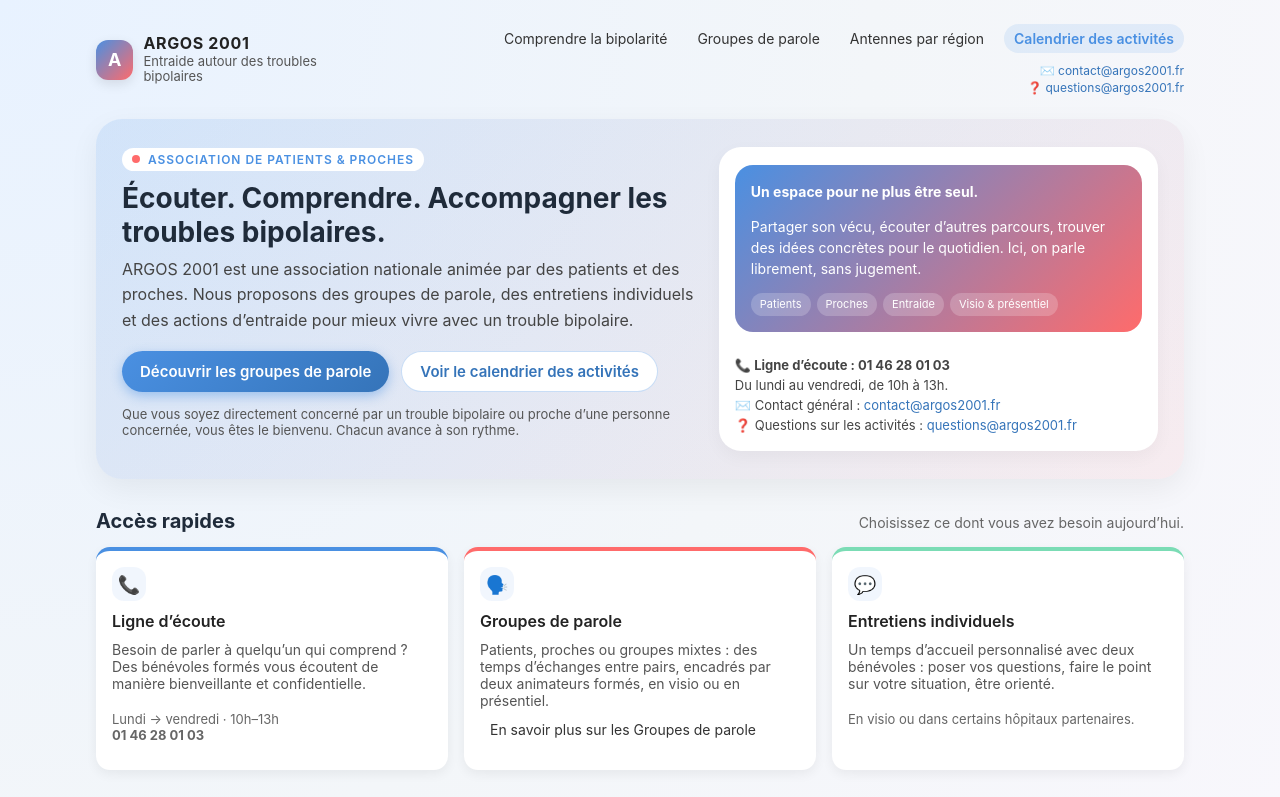
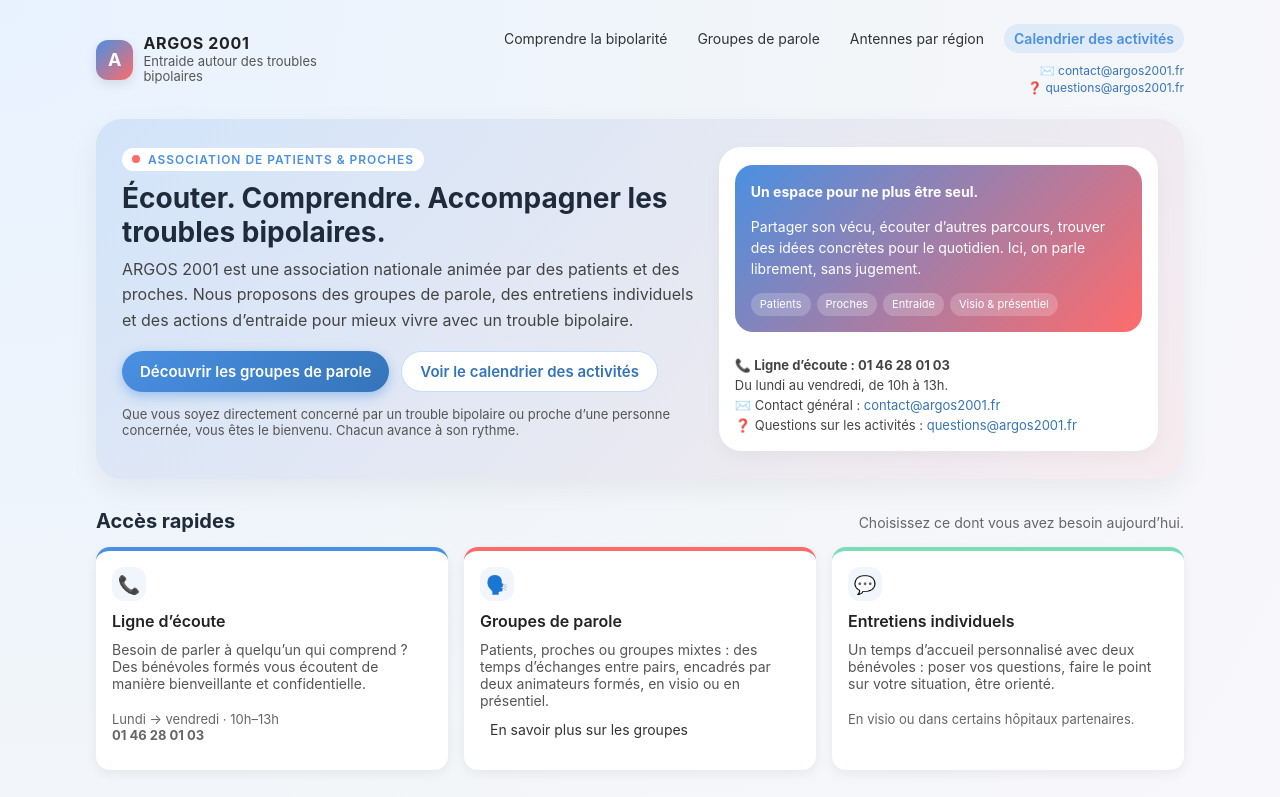
Before and after one commit to jc200360/jc200360.github.io, a plain HTML site: page index.html in a window 1280 px wide. Shown: the top 797 px of the page. Drawn offline with Linux system fonts and the light colour scheme.

Commit message:
Update index.html

```diff
--- a/index.html
+++ b/index.html
@@ -553,7 +553,7 @@
                     Patients, proches ou groupes mixtes : des temps d’échanges entre pairs,
                     encadrés par deux animateurs formés, en visio ou en présentiel.
                 </p>
-                          <a href="groupes-de-parole.html" class="nav-link"> En savoir plus sur les Groupes de parole </a>
+                          <a href="groupes-de-parole.html" class="nav-link"> En savoir plus sur les groupes </a>
 
             </article>
 
```
